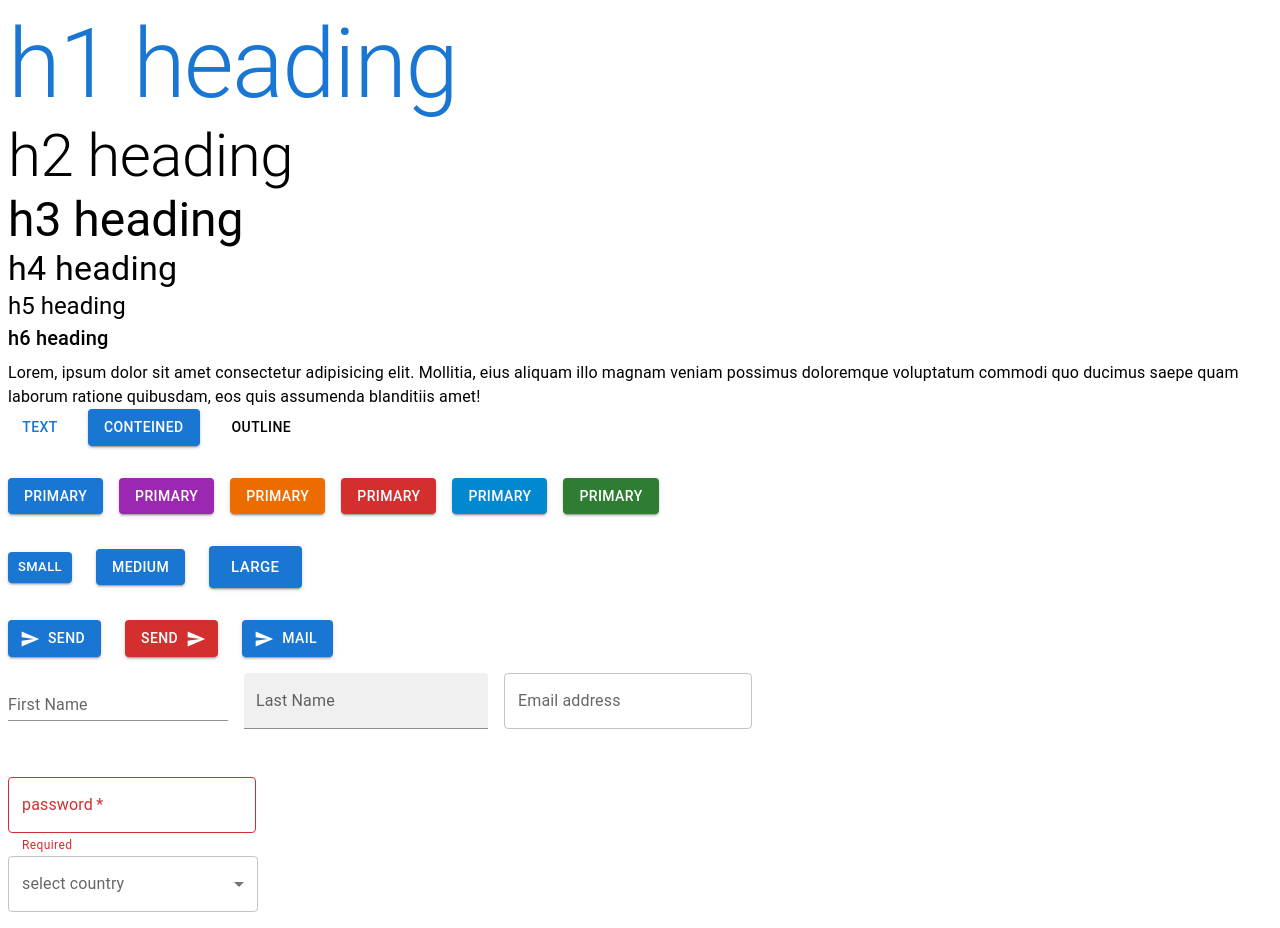
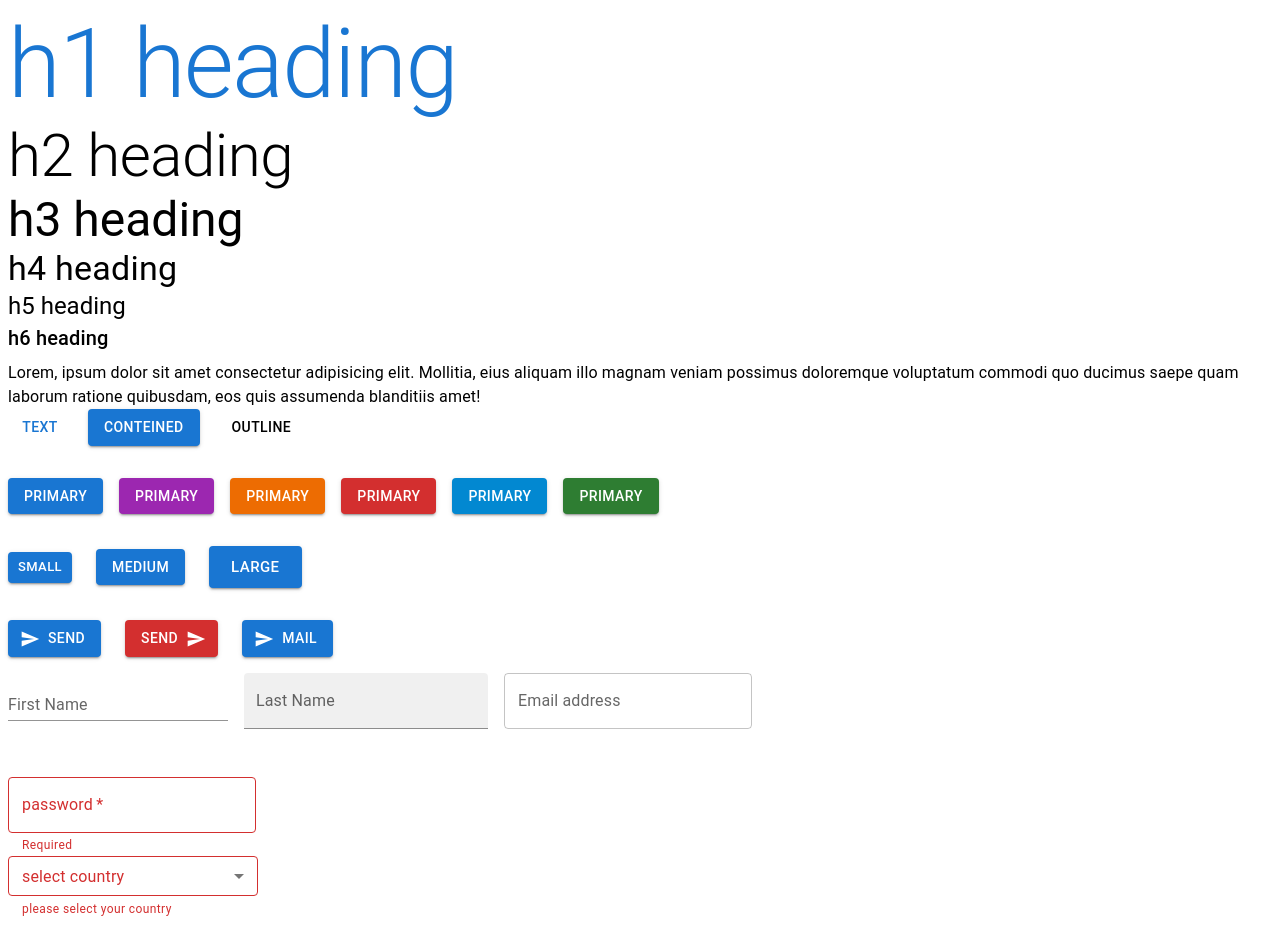
Before and after one commit to kafi22/mui-with-react, a React (Vite) app: page / in a window 1280 px wide. Built offline with nearby package versions, Linux system fonts and the light colour scheme.

Commit message:
add-select-feature

```diff
--- a/src/components/Muiselect.jsx
+++ b/src/components/Muiselect.jsx
@@ -3,7 +3,7 @@ import { useState } from "react"
 
 const Muiselect = () => {
 
-    const [value, setValue] = useState([])
+    const [value, setValue] = useState('')
 
 
     console.log(value);
@@ -15,9 +15,14 @@ const Muiselect = () => {
         fullWidth select
          value={value}
           onChange={e => setValue(e.target.value)}
-          SelectProps={{
-            multiple : true
-          }}
+          // when we use multiple value
+          // SelectProps={{
+          //   multiple : true
+          // }}
+          helperText={!value && "please select your country" }
+          error={!value}
+          size="small"
+          color="info"
           >
             <MenuItem value='India'>India</MenuItem>
             <MenuItem value='Bangladesh'>Bangladesh</MenuItem>
```
